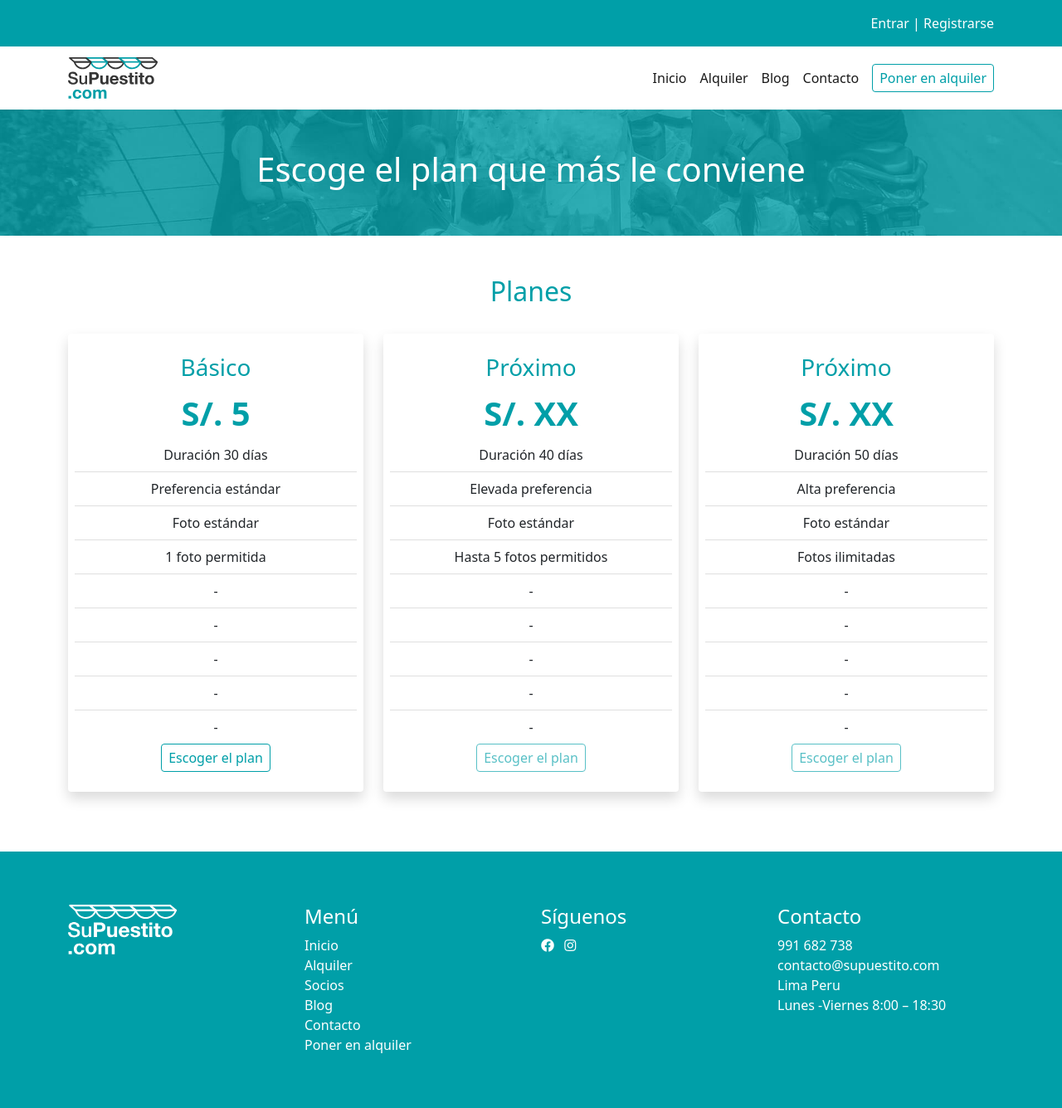
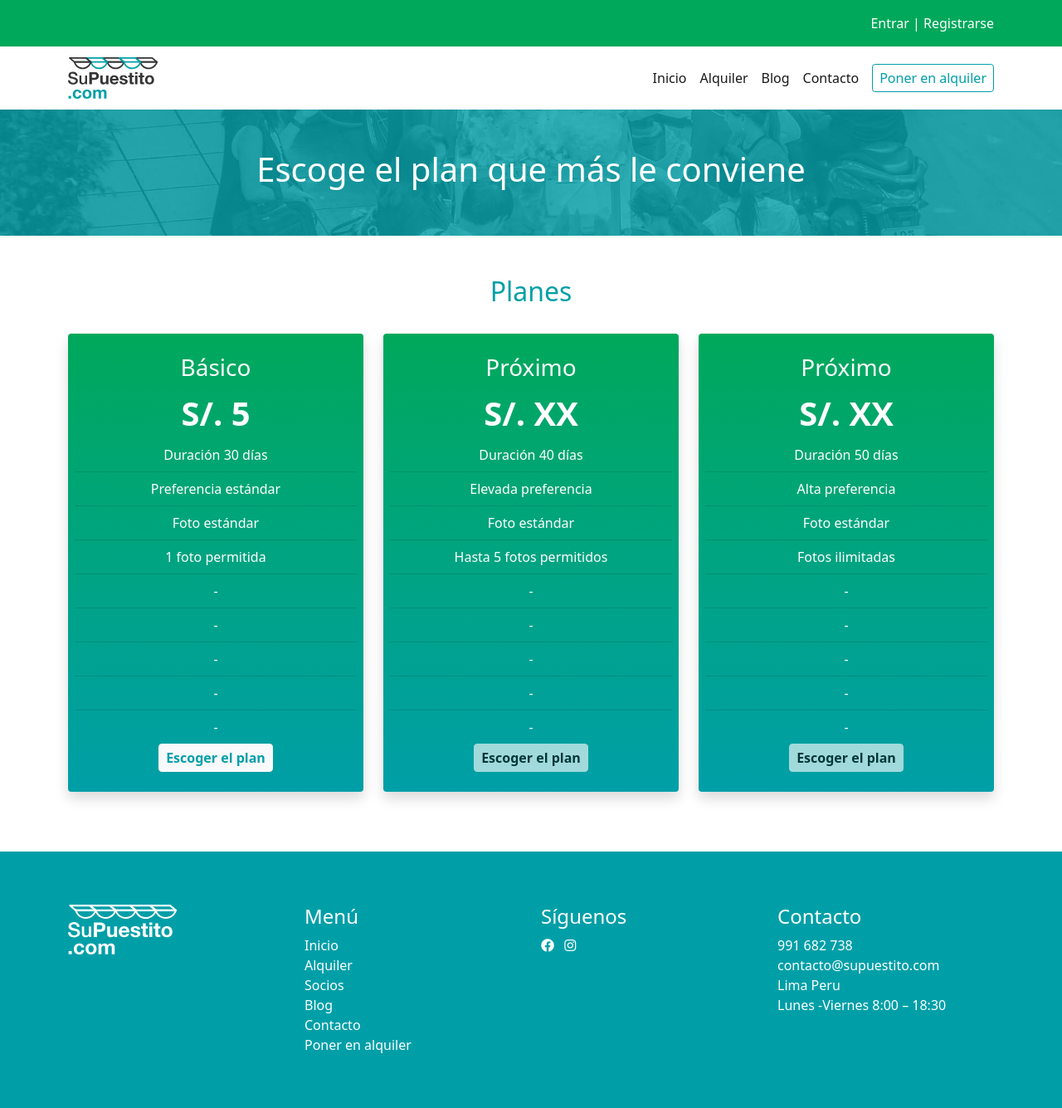
Before and after one commit to StepankDev/tls, a Django app: page /planes in a window 1280 px wide. Shown: the whole page at 83% size. Run offline with Django 3.2, Linux system fonts and the light colour scheme; some libraries are stand-ins or nearby versions.

Commit message:
'PricingPlansAndColors'

```diff
--- a/core/static/css/style.css
+++ b/core/static/css/style.css
@@ -3,7 +3,7 @@
     /*--main-color: #009fa8;*/
     --secondary-button-selected:#00b8c2;
     --light-grey:#f7f7f7;
-    --secondary-color:#fff324;
+    --secondary-color:#00a85b;
   }
 
   #header {
@@ -43,6 +43,10 @@ li {
 
 .main__color__background {
     background-image:linear-gradient(#00a85b, #009fa8);
+}
+
+.secondary__color__background {
+    background:var(--secondary-color);
 }
 
 .secondary__color {
--- a/static/css/style.css
+++ b/static/css/style.css
@@ -3,7 +3,7 @@
     /*--main-color: #009fa8;*/
     --secondary-button-selected:#00b8c2;
     --light-grey:#f7f7f7;
-    --secondary-color:#fff324;
+    --secondary-color:#00a85b;
   }
 
   #header {
@@ -43,6 +43,10 @@ li {
 
 .main__color__background {
     background-image:linear-gradient(#00a85b, #009fa8);
+}
+
+.secondary__color__background {
+    background:var(--secondary-color);
 }
 
 .secondary__color {
--- a/templates/pages/renting_pricing.html
+++ b/templates/pages/renting_pricing.html
@@ -21,61 +21,61 @@
 
                 <!-- Plan 1 -->
               <div class="col">
-                  <div class="col text-center bg-white rounded shadow pt-4 ps-2 pe-2 pb-4" data-aos="zoom-out" data-aos-delay="700">
-                      <h3 class="main__text__color">Básico</h3>
-                      <span class="fs-1 fw-bold main__text__color">S/. 5</span>
+                  <div class="col text-center bg-white rounded shadow pt-4 ps-2 pe-2 pb-4 main__color__background" data-aos="zoom-out" data-aos-delay="700">
+                      <h3 class="text-white">Básico</h3>
+                      <span class="fs-1 fw-bold text-white">S/. 5</span>
                       <ul class="list-group list-group-flush">
-                          <li class="list-group-item">Duración 30 días</li>
-                          <li class="list-group-item">Preferencia estándar</li>
-                          <li class="list-group-item">Foto estándar</li>
-                          <li class="list-group-item">1 foto permitida</li>
-                          <li class="list-group-item">-</li>
-                          <li class="list-group-item">-</li>
-                          <li class="list-group-item">-</li>
-                          <li class="list-group-item">-</li>
-                          <li class="list-group-item">-</li>
+                          <li class="list-group-item bg-transparent text-white">Duración 30 días</li>
+                          <li class="list-group-item bg-transparent text-white">Preferencia estándar</li>
+                          <li class="list-group-item bg-transparent text-white">Foto estándar</li>
+                          <li class="list-group-item bg-transparent text-white">1 foto permitida</li>
+                          <li class="list-group-item bg-transparent text-white">-</li>
+                          <li class="list-group-item bg-transparent text-white">-</li>
+                          <li class="list-group-item bg-transparent text-white">-</li>
+                          <li class="list-group-item bg-transparent text-white">-</li>
+                          <li class="list-group-item bg-transparent text-white">-</li>
                       </ul>
-                      <a class="btn main__btn p-1 ps-2 pe-2" aria-current="page" href="{% url 'basicCheckOut' %}">Escoger el plan</a>
+                      <a class="btn btn-light p-1 ps-2 pe-2 main__text__color fw-bold" aria-current="page" href="{% url 'basicCheckOut' %}">Escoger el plan</a>
                   </div>
               </div>
 
                 <!-- Plan 2 -->
               <div class="col">
-                  <div class="col text-center bg-white rounded shadow pt-4 ps-2 pe-2 pb-4" data-aos="zoom-out" data-aos-delay="900">
-                      <h3 class="main__text__color">Próximo</h3>
-                      <span class="fs-1 fw-bold main__text__color">S/. XX</span>
+                  <div class="col text-center bg-white rounded shadow pt-4 ps-2 pe-2 pb-4 main__color__background" data-aos="zoom-out" data-aos-delay="900">
+                      <h3 class="text-white">Próximo</h3>
+                      <span class="fs-1 fw-bold text-white">S/. XX</span>
                       <ul class="list-group list-group-flush">
-                          <li class="list-group-item">Duración 40 días</li>
-                          <li class="list-group-item">Elevada preferencia</li>
-                          <li class="list-group-item">Foto estándar</li>
-                          <li class="list-group-item">Hasta 5 fotos permitidos</li>
-                          <li class="list-group-item">-</li>
-                          <li class="list-group-item">-</li>
-                          <li class="list-group-item">-</li>
-                          <li class="list-group-item">-</li>
-                          <li class="list-group-item">-</li>
+                          <li class="list-group-item bg-transparent text-white">Duración 40 días</li>
+                          <li class="list-group-item bg-transparent text-white">Elevada preferencia</li>
+                          <li class="list-group-item bg-transparent text-white">Foto estándar</li>
+                          <li class="list-group-item bg-transparent text-white">Hasta 5 fotos permitidos</li>
+                          <li class="list-group-item bg-transparent text-white">-</li>
+                          <li class="list-group-item bg-transparent text-white">-</li>
+                          <li class="list-group-item bg-transparent text-white">-</li>
+                          <li class="list-group-item bg-transparent text-white">-</li>
+                          <li class="list-group-item bg-transparent text-white">-</li>
                       </ul>
-                      <a class="btn main__btn p-1 ps-2 pe-2 disabled" aria-current="page" href="{% url 'intermediateCheckOut' %}">Escoger el plan</a>
+                      <a class="btn btn-light p-1 ps-2 pe-2 main__text__color fw-bold disabled" aria-current="page" href="{% url 'intermediateCheckOut' %}">Escoger el plan</a>
                   </div>
               </div>
 
                 <!-- Plan 2 -->
               <div class="col">
-                  <div class="col text-center bg-white rounded shadow pt-4 ps-2 pe-2 pb-4" data-aos="zoom-out" data-aos-delay="1100">
-                      <h3 class="main__text__color">Próximo</h3>
-                      <span class="fs-1 fw-bold main__text__color">S/. XX</span>
+                  <div class="col text-center bg-white rounded shadow pt-4 ps-2 pe-2 pb-4 main__color__background" data-aos="zoom-out" data-aos-delay="1100">
+                      <h3 class="text-white">Próximo</h3>
+                      <span class="fs-1 fw-bold text-white">S/. XX</span>
                       <ul class="list-group list-group-flush">
-                          <li class="list-group-item">Duración 50 días</li>
-                          <li class="list-group-item">Alta preferencia</li>
-                          <li class="list-group-item">Foto estándar</li>
-                          <li class="list-group-item">Fotos ilimitadas</li>
-                          <li class="list-group-item">-</li>
-                          <li class="list-group-item">-</li>
-                          <li class="list-group-item">-</li>
-                          <li class="list-group-item">-</li>
-                          <li class="list-group-item">-</li>
+                          <li class="list-group-item bg-transparent text-white">Duración 50 días</li>
+                          <li class="list-group-item bg-transparent text-white">Alta preferencia</li>
+                          <li class="list-group-item bg-transparent text-white">Foto estándar</li>
+                          <li class="list-group-item bg-transparent text-white">Fotos ilimitadas</li>
+                          <li class="list-group-item bg-transparent text-white">-</li>
+                          <li class="list-group-item bg-transparent text-white">-</li>
+                          <li class="list-group-item bg-transparent text-white">-</li>
+                          <li class="list-group-item bg-transparent text-white">-</li>
+                          <li class="list-group-item bg-transparent text-white">-</li>
                       </ul>
-                      <a class="btn main__btn p-1 ps-2 pe-2 disabled" aria-current="page" href="{% url 'advancedCheckOut' %}">Escoger el plan</a>
+                      <a class="btn btn-light p-1 ps-2 pe-2 main__text__color fw-bold disabled" aria-current="page" href="{% url 'advancedCheckOut' %}">Escoger el plan</a>
                   </div>
               </div>
 
--- a/templates/partials/_topbar.html
+++ b/templates/partials/_topbar.html
@@ -2,7 +2,7 @@
 <header>
     {% if user.is_authenticated %}
     {% else %}
-    <div class="w-100 main__color pt-3 pb-3">
+    <div class="w-100 secondary__color__background pt-3 pb-3">
         <div class="container d-flex justify-content-end">
             <div class="">
                 <a href="{% url 'login' %}" class="text-decoration-none text-white">Entrar</a>
```
